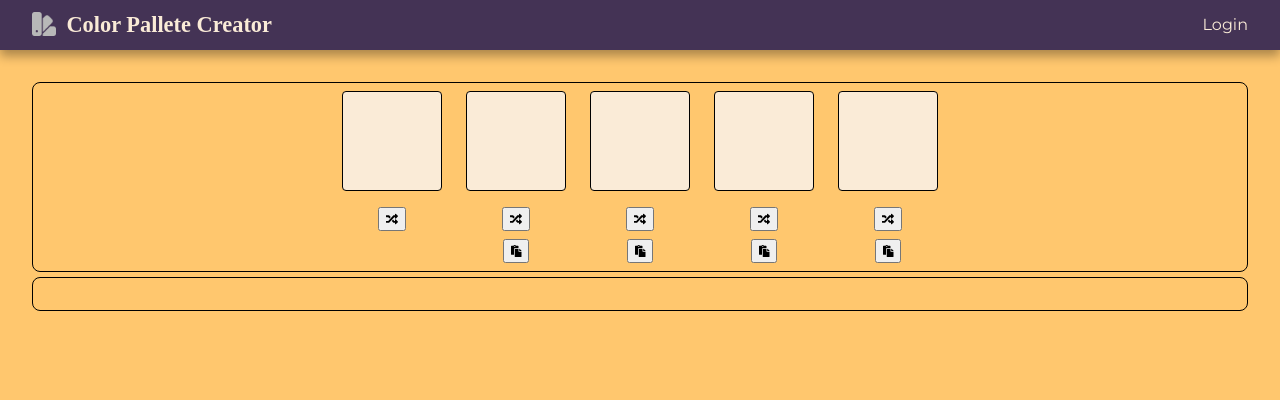
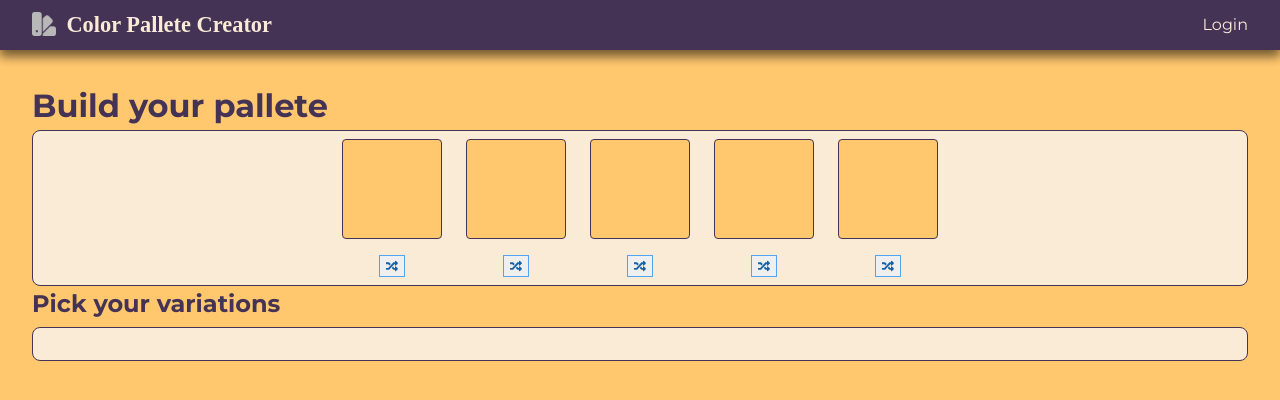
Before and after one commit to rogerio-romao/pallete-creator, a Vue app: page / in a window 1280 px wide. Shown: the top 400 px of the page. Built offline with nearby package versions, Linux system fonts and the light colour scheme; a web font is replaced by a local one.

Commit message:
restructured architecture and some more styling

```diff
--- a/src/App.vue
+++ b/src/App.vue
@@ -1,11 +1,36 @@
 <template>
-  <main-nav></main-nav>
-  <colors-pane></colors-pane>
+  <header>
+    <nav>
+      <main-nav></main-nav>
+    </nav>
+  </header>
+  <main>
+    <h1 class="heading1">Build your pallete</h1>
+    <colors-pane
+      @uniqueColors="setUniqueColors($event)"
+      :copiedColor="copiedColor"
+    ></colors-pane>
+    <h2 class="heading2">Pick your variations</h2>
+    <mini-slots
+      :colors="uniqueColors"
+      @copyColor="copiedColor = $event"
+    ></mini-slots>
+  </main>
 </template>
 
 <script setup>
+import { ref } from "vue";
 import MainNav from "./components/MainNav.vue";
 import ColorsPane from "./components/ColorsPane.vue";
+import MiniSlots from "./components/MiniSlots.vue";
+
+const uniqueColors = ref(new Set());
+const copiedColor = ref("");
+console.log(copiedColor);
+
+const setUniqueColors = (colors) => {
+  uniqueColors.value = new Set(colors);
+};
 </script>
 
 
@@ -122,11 +147,20 @@ main {
   padding: 2rem;
 }
 
+section {
+  background: var(--text-light);
+}
+
+.heading1,
+.heading2 {
+  color: var(--clr-main);
+}
+
 .pallete-pane {
   display: flex;
   justify-content: center;
   gap: 1.5rem;
-  border: 1px solid black;
+  border: 1px solid var(--clr-main);
   border-radius: 0.5rem;
   padding: 0.5rem;
 }
@@ -134,9 +168,9 @@ main {
 .color-slot {
   width: var(--slot-size);
   height: var(--slot-size);
-  border: 1px solid black;
+  border: 1px solid var(--clr-main);
   border-radius: 0.25rem;
-  background-color: var(--text-light);
+  background-color: var(--clr-light);
   display: flex;
   gap: 5px;
   flex-direction: column;
@@ -157,10 +191,17 @@ main {
 .generate-color {
   font-size: 0.75rem;
   cursor: pointer;
+  color: var(--clr-accent);
+  border: 1px solid var(--clr-accent-light);
+}
+
+button[disabled] {
+  cursor: not-allowed;
+  color: var(--clr-complementary);
 }
 
 .mini-slots {
-  border: 1px solid black;
+  border: 1px solid var(--clr-main);
   padding: 1rem 2rem;
   border-radius: 0.5rem;
   margin-top: 5px;
--- a/src/components/ColorSlot.vue
+++ b/src/components/ColorSlot.vue
@@ -14,7 +14,12 @@
       <button class="generate-color" @click="setHsl">
         <i class="fas fa-random" title="Generate random color" />
       </button>
-      <button v-if="slotNumber > 1" class="generate-color" @click="pasteColor">
+      <button
+        v-if="slotNumber > 1 && mainSet"
+        class="generate-color"
+        :disabled="copiedColor.length === 0"
+        @click="pasteColor"
+      >
         <i class="fas fa-paste" title="Paste the copied color" />
       </button>
     </div>
@@ -57,6 +62,7 @@ const setHsl = () => {
 };
 
 const pasteColor = () => {
+  if (!props.copiedColor) return;
   hsl.value = props.copiedColor;
   rgb.value = hslToRgb(hsl.value);
   hex.value = rgbToHex(rgb.value);
--- a/src/components/ColorsPane.vue
+++ b/src/components/ColorsPane.vue
@@ -1,8 +1,7 @@
 <template>
-  <main>
   <!-- Pallete Pane  -->
   <section class="pallete-pane">
-      <template v-for="i in 5" :key="i">
+    <template class="color-slots" v-for="i in 5" :key="i">
       <color-slot
         @setMainColor="setMainColor($event)"
         @addColor="addColor($event)"
@@ -13,11 +12,6 @@
       />
     </template>
   </section>
-    <mini-slots
-      :colors="uniqueColors"
-      @copyColor="copiedColor = $event"
-    ></mini-slots>
-  </main>
 </template>
 
 <script setup>
@@ -32,10 +26,17 @@ import {
 } from "../lib/utils";
 
 import ColorSlot from "./ColorSlot.vue";
-import MiniSlots from "./MiniSlots.vue";
+
+const props = defineProps({
+  copiedColor: {
+    type: String,
+    default: "",
+  },
+});
+
+const emit = defineEmits(["uniqueColors"]);
 
 const mainHSL = ref(null);
-const copiedColor = ref("");
 const allColors = reactive({
   hsl: [],
   rgb: [],
@@ -52,7 +53,9 @@ const setMainColor = (hsl) => {
   setMono();
   setTriad();
   setAnalogous();
+  emit("uniqueColors", allColors.hsl);
 };
+
 const isMainSet = computed(() => mainHSL.value !== null);
 
 const addColor = (hsl) => {
--- a/src/components/MiniSlots.vue
+++ b/src/components/MiniSlots.vue
@@ -1,5 +1,5 @@
 <template>
-  <div class="mini-slots">
+  <section class="mini-slots">
     <div
       v-for="(color, i) in colors"
       :class="['mini-slot', { copied: colorCopied && colorCopiedIndex === i }]"
@@ -7,20 +7,22 @@
       :style="{ backgroundColor: color }"
       @click="copyColor(color, i)"
     ></div>
-  </div>
+  </section>
 </template>
 
 <script setup>
-import { ref } from "vue";
+import { ref, computed } from "vue";
 
 const props = defineProps({
   colors: {
     type: Set,
   },
 });
+
 const emit = defineEmits(["copyColor"]);
 const colorCopied = ref(false);
 const colorCopiedIndex = ref(null);
+
 const copyColor = (color, index) => {
   emit("copyColor", color);
   colorCopied.value = true;
```
Lines whose indentation alone changed are shown as unchanged.
